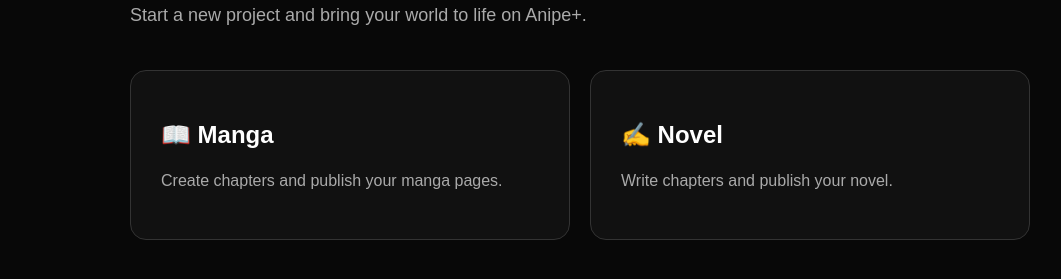
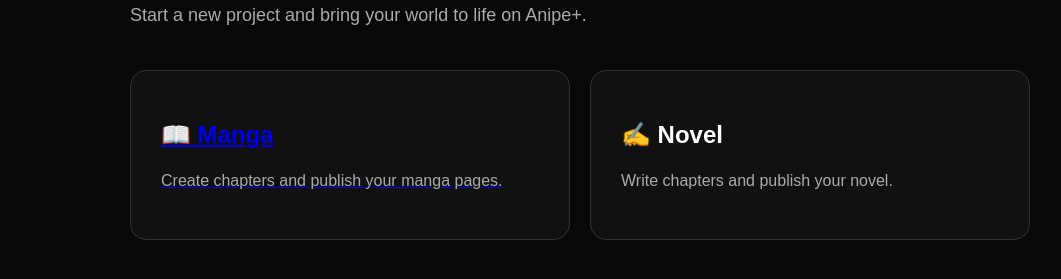
Before and after one commit to matheo1230/-anipe-plus, a Next.js app: page /create in a window 1280 px wide. Shown: the part 251-530 px from the top of the page, without its empty margins (60-1121 px from the left). Built offline with nearby package versions, Linux system fonts and the light colour scheme.

Commit message:
Change div to link for manga creation
Replaced a div with a link for creating manga, enhancing navigation.

```diff
--- a/app/create/page.js
+++ b/app/create/page.js
@@ -63,7 +63,8 @@
             marginTop: "40px",
           }}
         >
-          <div
+          <a
+  href="/create/manga"
             style={{
               border: "1px solid #333",
               borderRadius: "16px",
@@ -75,7 +76,7 @@
             <p style={{ color: "#aaa", lineHeight: "1.5" }}>
               Create chapters and publish your manga pages.
             </p>
-          </div>
+          </a>
 
           <div
             style={{
@@ -83,6 +84,9 @@
               borderRadius: "16px",
               padding: "30px",
               background: "#111",
+              color: "white",
+textDecoration: "none",
+display: "block",
             }}
           >
             <h2>✍️ Novel</h2>
```
